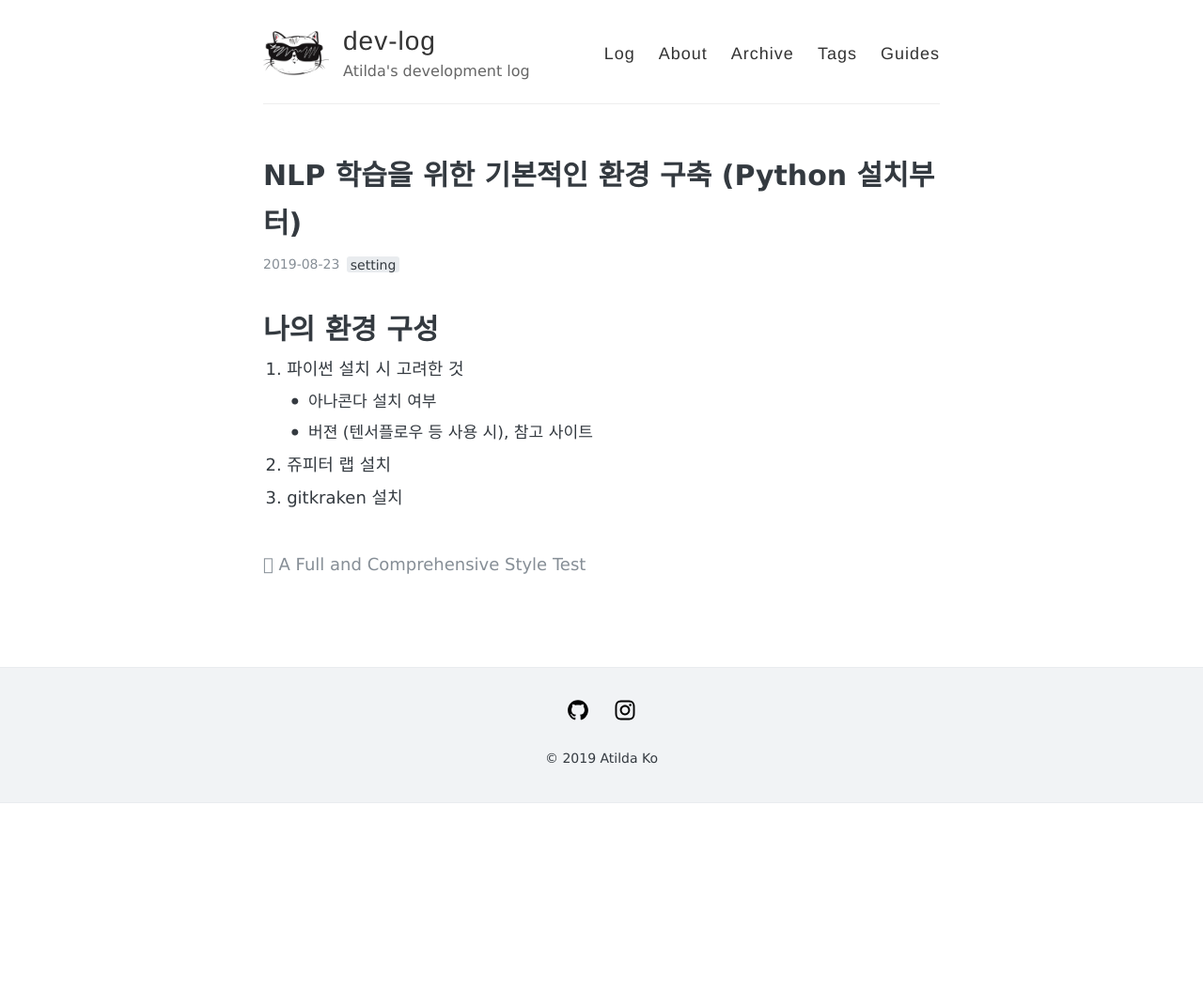
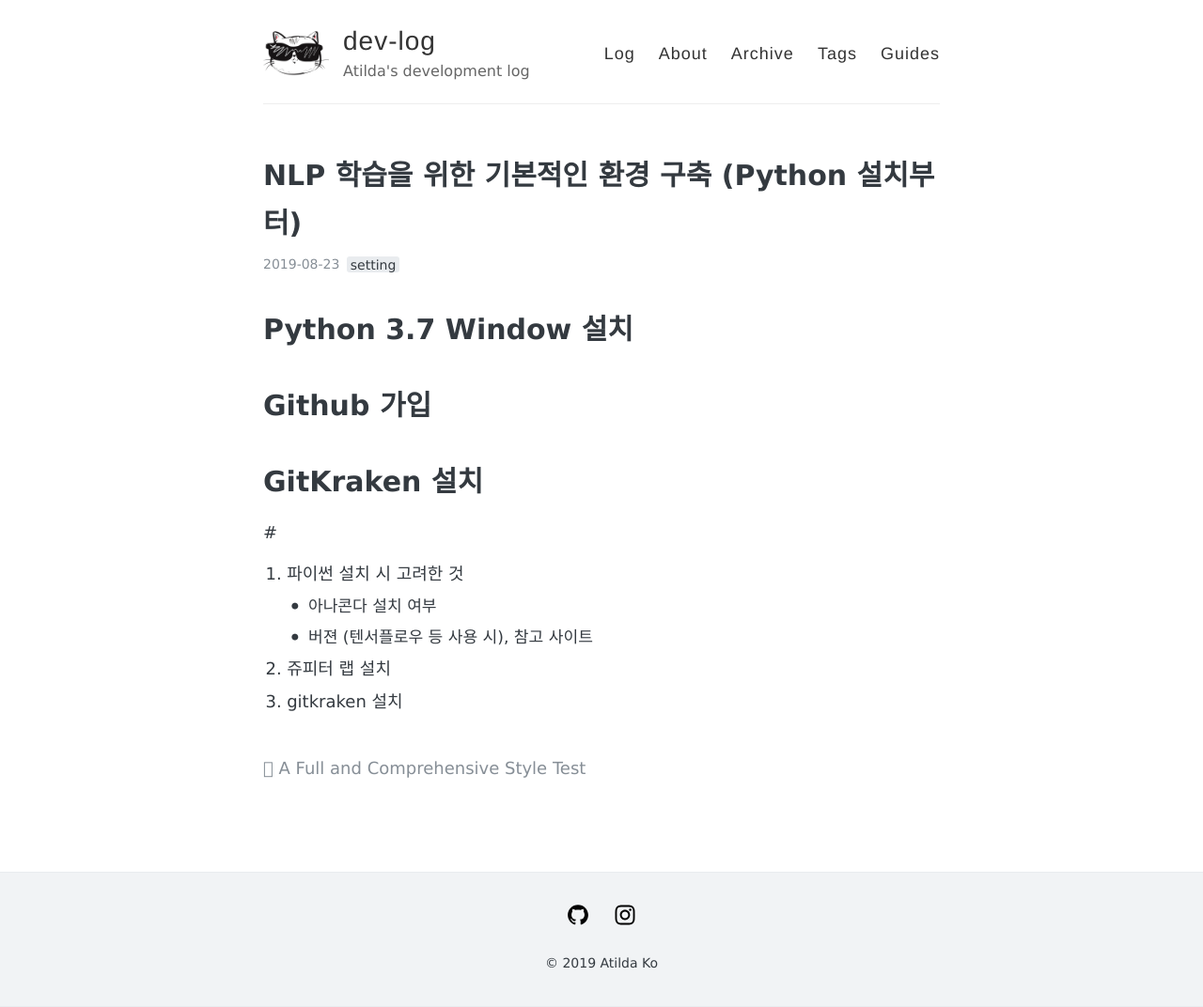
Before and after one commit to stellarway/stellarway.github.io, a Jekyll site: the page built from _posts/2019-08-23-enviroment.md, in a window 1280 px wide. Shown: the whole page at 94% size. Built offline with Jekyll 4.4.1, drawn with Linux system fonts in a browser that asks for light colours; before the commit the page ends 900 px from its top, so only the background shows below that.

Commit message:
_posts/2019-08-23-enviroment.md updated from https://stackedit.io/

```diff
--- a/_posts/2019-08-23-enviroment.md
+++ b/_posts/2019-08-23-enviroment.md
@@ -4,8 +4,12 @@ title: "NLP 학습을 위한 기본적인 환경 구축 (Python 설치부터)"
 tags: [setting]
 comments: true
 ---
+# Python 3.7  Window 설치
+# Github 가입
+# GitKraken 설치
+#
 
-# 나의 환경 구성
+
 1. 파이썬 설치 시 고려한 것
 - 아나콘다 설치 여부
 - 버젼 (텐서플로우 등 사용 시), 참고 사이트
```
Also changed, not shown: other parts of _posts/2019-08-23-enviroment.md (+1 -1 lines).
